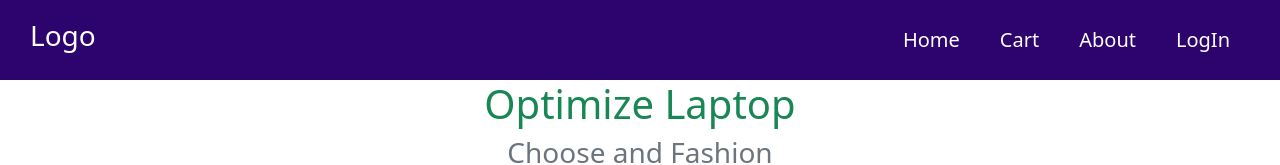
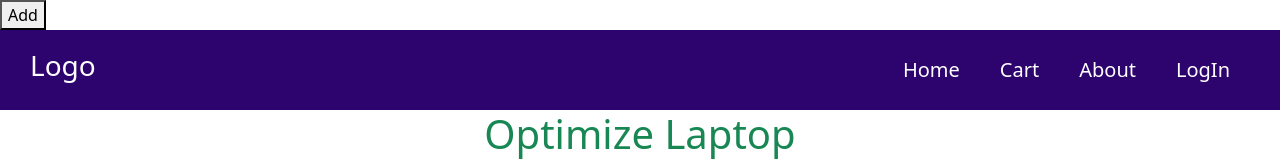
Before and after one commit to mdriazuddin417/optimize-laptop, a React (Create React App) app: page / in a window 1280 px wide. Shown: the top 165 px of the page. Built offline with nearby package versions, Linux system fonts and the light colour scheme.

Commit message:
crush thik korlam

```diff
--- a/src/App.js
+++ b/src/App.js
@@ -4,10 +4,12 @@ import Header from "./component/Header/Header";
 import Products from "./component/Products/Products";
 import Question from "./component/Quesion/Question";
 import Footer from "./component/Footer/Footer";
+import AlertModal from "./component/AlertModal/AlertModal";
 
 function App() {
   return (
     <div>
+      <AlertModal></AlertModal>
       <Header></Header>
       <h1 className="text-success text-center">Optimize Laptop</h1>
       <h3 className="text-secondary text-center">Choose and Fashion</h3>
--- /dev/null
+++ b/src/component/AlertModal/AlertModal.js
@@ -0,0 +1,42 @@
+import React, { useState } from "react";
+import Modal from "react-modal";
+
+const AlertModal = () => {
+  const [modalIsOpen, setIsOpen] = useState(false);
+  const customStyles = {
+    content: {
+      top: "50%",
+      left: "50%",
+      right: "auto",
+      bottom: "auto",
+      marginRight: "-50%",
+      transform: "translate(-50%, -50%)",
+    },
+  };
+  function openModal() {
+    setIsOpen(true);
+  }
+
+  function closeModal() {
+    setIsOpen(false);
+  }
+
+  Modal.setAppElement("#root");
+  return (
+    <div>
+      <Modal
+        isOpen={modalIsOpen}
+        onRequestClose={closeModal}
+        style={customStyles}
+        contentLabel="Example Modal"
+      >
+        <button className="btn btn-primary" onClick={closeModal}>
+          Close
+        </button>
+      </Modal>
+      <button onClick={openModal}>Add</button>
+    </div>
+  );
+};
+
+export default AlertModal;
--- a/src/component/Products/Products.js
+++ b/src/component/Products/Products.js
@@ -1,6 +1,7 @@
 import React, { useEffect, useState } from "react";
 
 import Modal from "react-modal";
+import AlertModal from "../AlertModal/AlertModal";
 
 import Cart from "../Cart/Cart";
 import Product from "../Product/Product";
--- a/src/component/RandomModel/RandomModel.js
+++ b/src/component/RandomModel/RandomModel.js
@@ -11,8 +11,8 @@ const RandomModel = ({ cart }) => {
 
   return (
     <div className="cart">
-      <img src={product.picture} alt="" />
-      <h4>{product.name}</h4>
+      <img src={product?.picture} alt="" />
+      <h4>{product?.name}</h4>
     </div>
   );
 };
```
